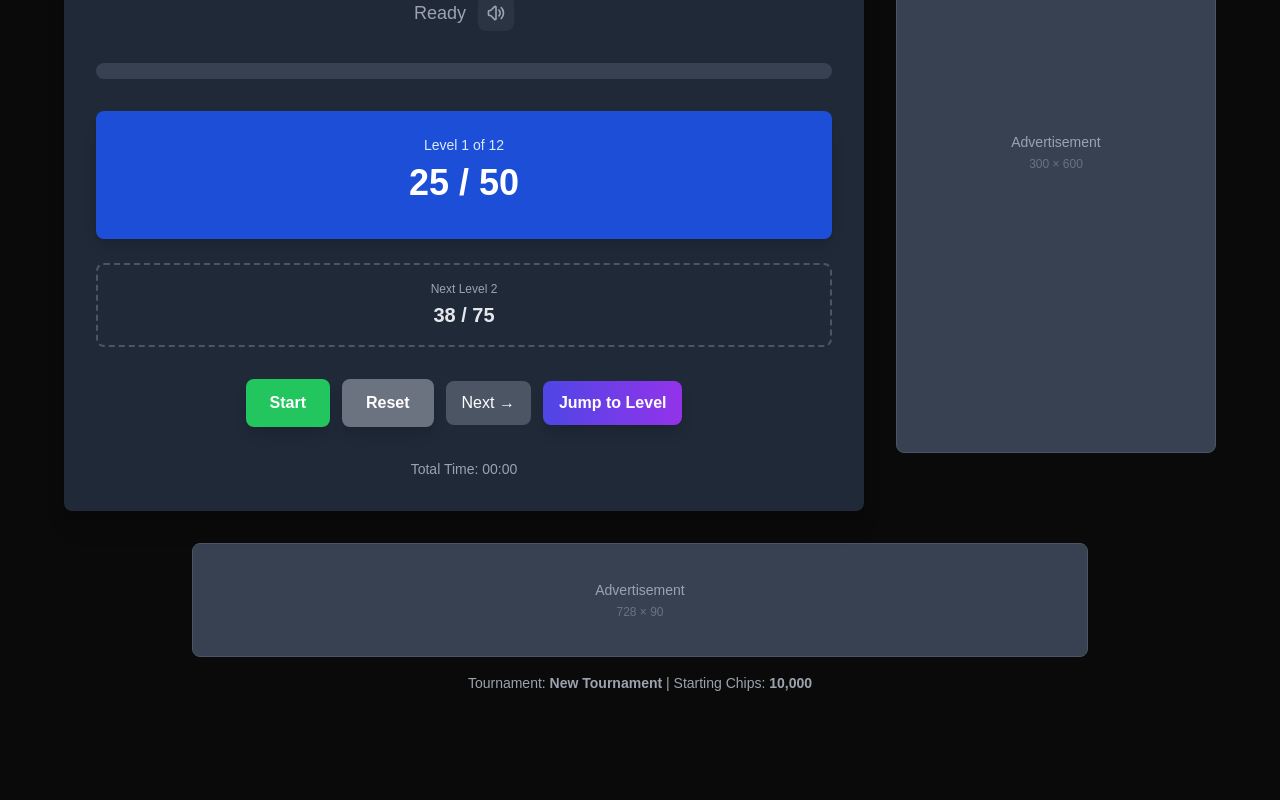
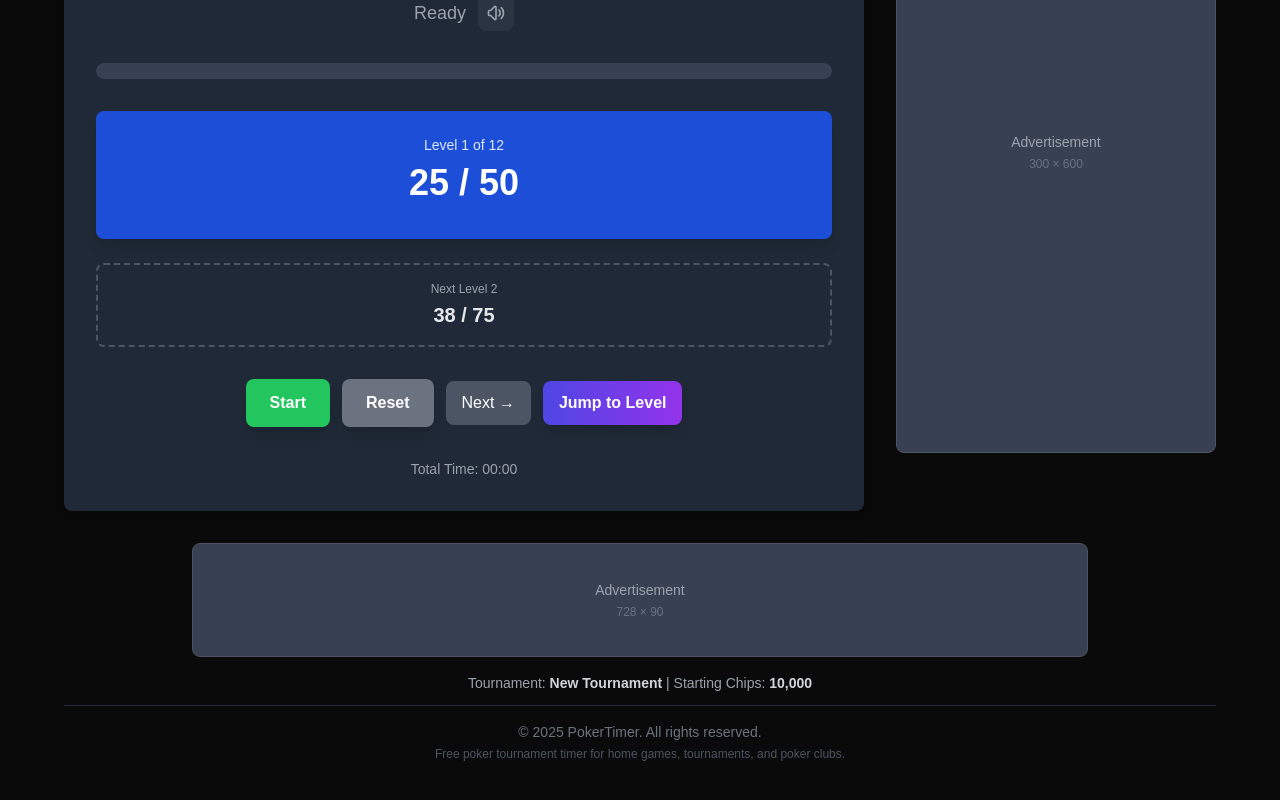
Before and after one commit to jipjab/4Poker, a Next.js app: page / in a window 1280 px wide. Shown: the part 571-1371 px from the top of the page. Before the commit the page ends 1296 px from the top, so only its background shows below. Built offline with nearby package versions, Linux system fonts and the light colour scheme.

Commit message:
Update page.tsx

```diff
--- a/app/page.tsx
+++ b/app/page.tsx
@@ -175,11 +175,23 @@ export default function Home() {
           <AdPlacement size="banner" className="max-w-4xl mx-auto" />
 
           {/* Footer Info */}
-          <div className="text-center text-sm text-gray-400">
-            <p>
-              Tournament: <span className="font-semibold">{config.name}</span> | Starting Chips:{' '}
-              <span className="font-semibold">{config.startingChips.toLocaleString()}</span>
-            </p>
+          <div className="text-center space-y-3 pb-6">
+            <div className="text-sm text-gray-400">
+              <p>
+                Tournament: <span className="font-semibold text-gray-300">{config.name}</span> | Starting Chips:{' '}
+                <span className="font-semibold text-gray-300">{config.startingChips.toLocaleString()}</span>
+              </p>
+            </div>
+
+            {/* Copyright */}
+            <div className="pt-4 border-t border-gray-800">
+              <p className="text-xs sm:text-sm text-gray-500">
+                © {new Date().getFullYear()} PokerTimer. All rights reserved.
+              </p>
+              <p className="text-xs text-gray-600 mt-1">
+                Free poker tournament timer for home games, tournaments, and poker clubs.
+              </p>
+            </div>
           </div>
         </footer>
       </div>
```
